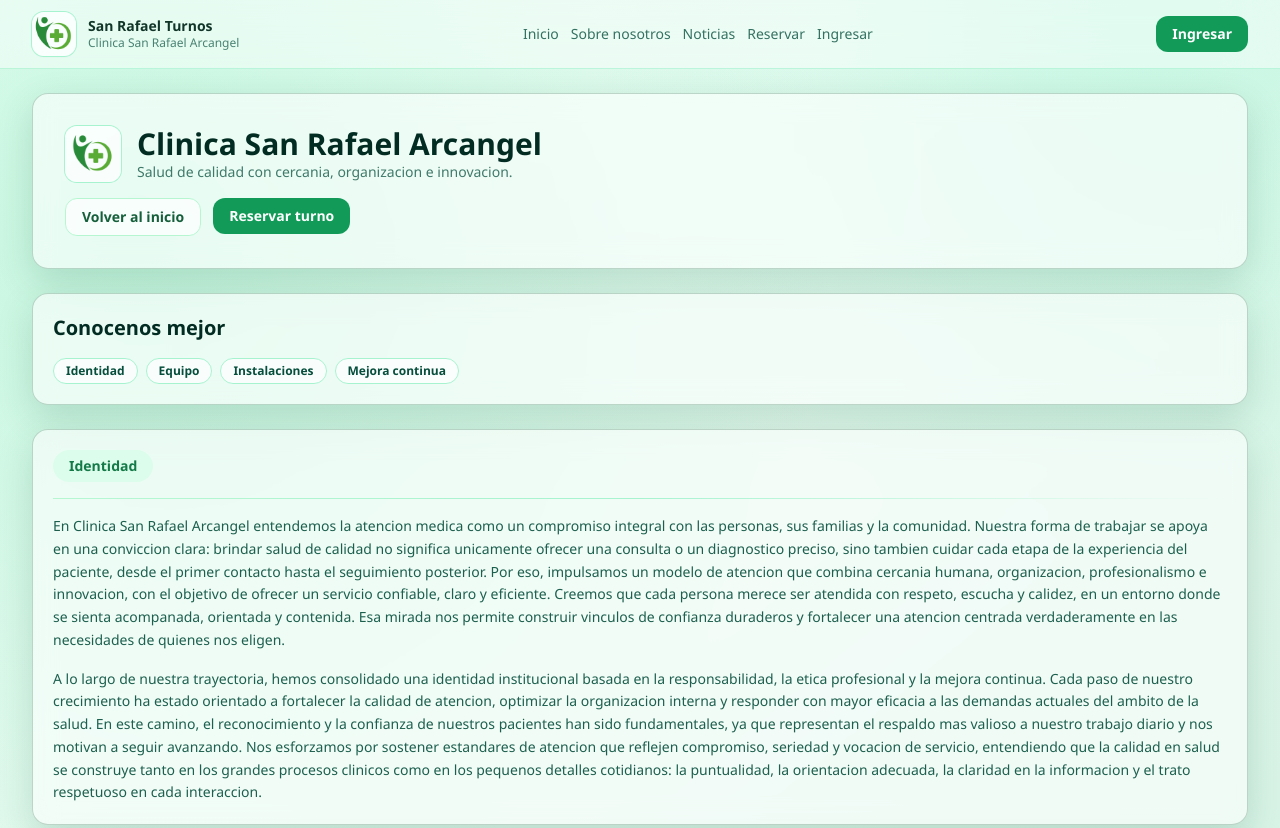
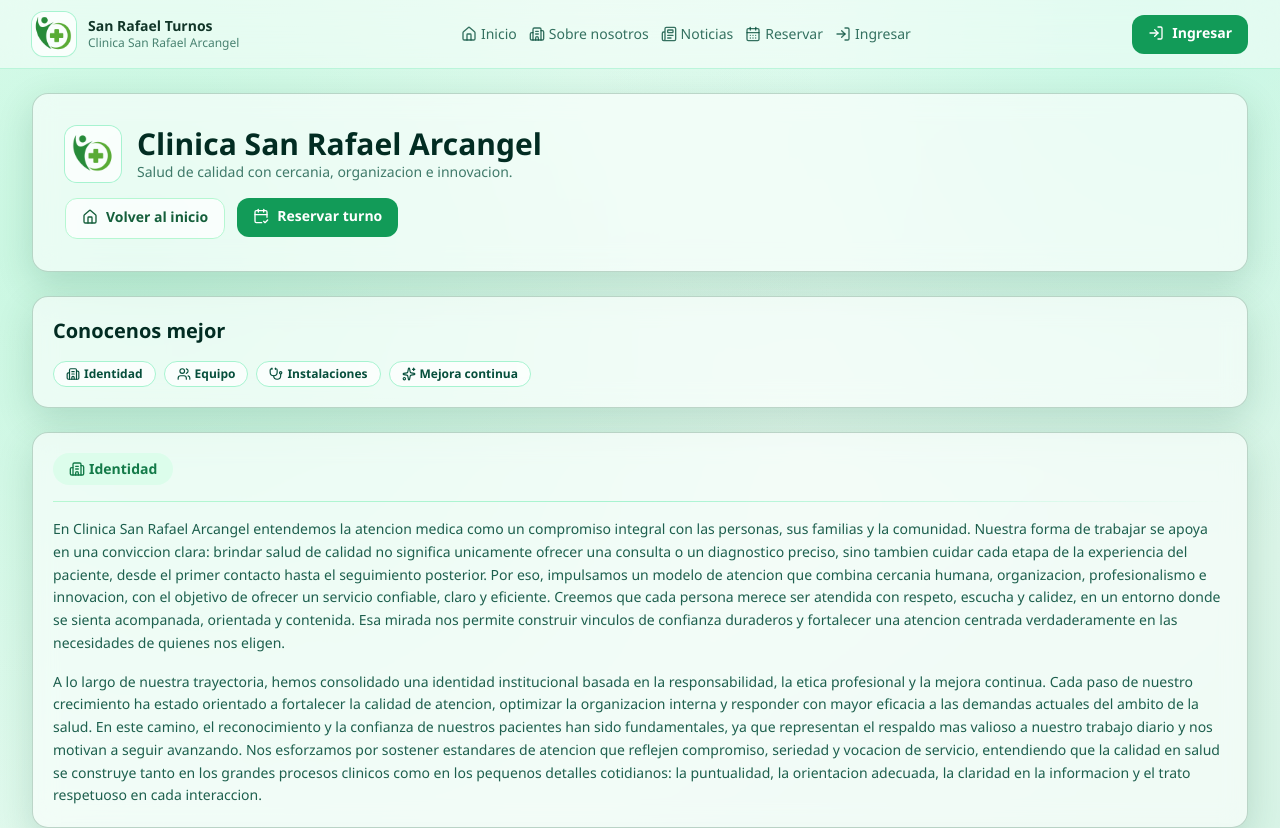
Before and after one commit to Martin-Juncos/San-Rafael-Turnos, a React (Vite) app in the folder frontend/: page /sobre-nosotros in a window 1280 px wide. Shown: the top 828 px of the page. Built offline with nearby package versions, Linux system fonts and the light colour scheme; no server answers.

Commit message:
iconos Lucide

```diff
--- a/frontend/package.json
+++ b/frontend/package.json
@@ -14,6 +14,7 @@
     "@reduxjs/toolkit": "^2.2.8",
     "axios": "^1.7.7",
     "clsx": "^2.1.1",
+    "lucide-react": "^0.575.0",
     "react": "^18.3.1",
     "react-dom": "^18.3.1",
     "react-redux": "^9.1.2",
--- a/frontend/src/components/layout/AppHeader.jsx
+++ b/frontend/src/components/layout/AppHeader.jsx
@@ -1,5 +1,6 @@
 import { Link, NavLink, useNavigate } from 'react-router-dom'
 import { useState } from 'react'
+import { Building2, CalendarDays, House, LayoutDashboard, LogIn, LogOut, Newspaper } from 'lucide-react'
 import { useAppDispatch, useAppSelector } from '../../app/hooks'
 import { clearSession, selectAuth } from '../../features/auth/authSlice'
 import { Button } from '../ui/Button'
@@ -24,6 +25,8 @@ export function AppHeader () {
     dispatch(clearSession())
     navigate('/ingresar')
   }
+
+  const navItemClassName = 'inline-flex items-center gap-1 text-sm text-emerald-900/80 hover:text-emerald-950'
 
   return (
     <header className='sticky top-0 z-40 border-b border-emerald-200/70 bg-white/45 backdrop-blur-xl'>
@@ -52,14 +55,32 @@ export function AppHeader () {
         </div>
 
         <nav className='hidden items-center gap-3 md:flex'>
-          <NavLink to='/' className='text-sm text-emerald-900/80 hover:text-emerald-950'>Inicio</NavLink>
-          <NavLink to='/sobre-nosotros' className='text-sm text-emerald-900/80 hover:text-emerald-950'>Sobre nosotros</NavLink>
-          <NavLink to='/noticias' className='text-sm text-emerald-900/80 hover:text-emerald-950'>Noticias</NavLink>
-          <NavLink to='/reservar' className='text-sm text-emerald-900/80 hover:text-emerald-950'>Reservar</NavLink>
+          <NavLink to='/' className={navItemClassName}>
+            <House className='h-4 w-4' />
+            Inicio
+          </NavLink>
+          <NavLink to='/sobre-nosotros' className={navItemClassName}>
+            <Building2 className='h-4 w-4' />
+            Sobre nosotros
+          </NavLink>
+          <NavLink to='/noticias' className={navItemClassName}>
+            <Newspaper className='h-4 w-4' />
+            Noticias
+          </NavLink>
+          <NavLink to='/reservar' className={navItemClassName}>
+            <CalendarDays className='h-4 w-4' />
+            Reservar
+          </NavLink>
           {auth.role ? (
-            <NavLink to={rolePath[auth.role]} className='text-sm text-emerald-900/80 hover:text-emerald-950'>Panel</NavLink>
+            <NavLink to={rolePath[auth.role]} className={navItemClassName}>
+              <LayoutDashboard className='h-4 w-4' />
+              Panel
+            </NavLink>
           ) : (
-            <NavLink to='/ingresar' className='text-sm text-emerald-900/80 hover:text-emerald-950'>Ingresar</NavLink>
+            <NavLink to='/ingresar' className={navItemClassName}>
+              <LogIn className='h-4 w-4' />
+              Ingresar
+            </NavLink>
           )}
         </nav>
 
@@ -70,10 +91,24 @@ export function AppHeader () {
                 <span className='hidden text-xs font-medium text-emerald-900/70 sm:block'>
                   {identityLabel}
                 </span>
-                <Button variant='secondary' onClick={handleLogout}>Salir</Button>
+                <Button variant='secondary' onClick={handleLogout}>
+                  <span className='inline-flex items-center gap-2'>
+                    <LogOut className='h-4 w-4' />
+                    Salir
+                  </span>
+                </Button>
               </>
               )
-            : <Link to='/ingresar'><Button>Ingresar</Button></Link>}
+            : (
+              <Link to='/ingresar'>
+                <Button>
+                  <span className='inline-flex items-center gap-2'>
+                    <LogIn className='h-4 w-4' />
+                    Ingresar
+                  </span>
+                </Button>
+              </Link>
+              )}
         </div>
       </div>
     </header>
--- a/frontend/src/pages/public/AboutPage.jsx
+++ b/frontend/src/pages/public/AboutPage.jsx
@@ -1,5 +1,6 @@
 import { useState } from 'react'
 import { Link } from 'react-router-dom'
+import { Building2, CalendarCheck2, Home, Sparkles, Stethoscope, Users } from 'lucide-react'
 import { Card } from '../../components/ui/Card'
 import { Button } from '../../components/ui/Button'
 
@@ -54,6 +55,13 @@ const galleryItems = [
   }
 ]
 
+const sectionIconMap = {
+  identidad: Building2,
+  equipo: Users,
+  instalaciones: Stethoscope,
+  'mejora-continua': Sparkles
+}
+
 function AboutGalleryImage ({ src, title }) {
   const [failed, setFailed] = useState(false)
 
@@ -98,8 +106,22 @@ export function AboutPage () {
         </div>
 
         <div className='flex flex-wrap gap-3'>
-          <Link to='/'><Button variant='secondary'>Volver al inicio</Button></Link>
-          <Link to='/reservar'><Button>Reservar turno</Button></Link>
+          <Link to='/'>
+            <Button variant='secondary'>
+              <span className='inline-flex items-center gap-2'>
+                <Home className='h-4 w-4' />
+                Volver al inicio
+              </span>
+            </Button>
+          </Link>
+          <Link to='/reservar'>
+            <Button>
+              <span className='inline-flex items-center gap-2'>
+                <CalendarCheck2 className='h-4 w-4' />
+                Reservar turno
+              </span>
+            </Button>
+          </Link>
         </div>
       </section>
 
@@ -110,8 +132,12 @@ export function AboutPage () {
             <a
               key={`section-nav-${section.id}`}
               href={`#${section.id}`}
-              className='rounded-full border border-emerald-200 bg-white/70 px-3 py-1 text-xs font-semibold text-emerald-900 transition hover:border-brand-300 hover:text-brand-700'
+              className='inline-flex items-center gap-1 rounded-full border border-emerald-200 bg-white/70 px-3 py-1 text-xs font-semibold text-emerald-900 transition hover:border-brand-300 hover:text-brand-700'
             >
+              {(() => {
+                const SectionIcon = sectionIconMap[section.id]
+                return SectionIcon ? <SectionIcon className='h-3.5 w-3.5' /> : null
+              })()}
               {section.title}
             </a>
           ))}
@@ -123,7 +149,11 @@ export function AboutPage () {
           <section key={section.id} id={section.id} className='scroll-mt-24'>
             <Card className='space-y-4'>
               <div className='flex items-center gap-3'>
-                <h3 className='inline-flex rounded-full bg-brand-100 px-4 py-1.5 text-sm font-semibold text-brand-700'>
+                <h3 className='inline-flex items-center gap-1 rounded-full bg-brand-100 px-4 py-1.5 text-sm font-semibold text-brand-700'>
+                  {(() => {
+                    const SectionIcon = sectionIconMap[section.id]
+                    return SectionIcon ? <SectionIcon className='h-4 w-4' /> : null
+                  })()}
                   {section.title}
                 </h3>
               </div>
--- a/frontend/src/pages/public/LandingPage.jsx
+++ b/frontend/src/pages/public/LandingPage.jsx
@@ -1,5 +1,19 @@
 import { useEffect, useMemo, useState } from 'react'
 import { Link } from 'react-router-dom'
+import {
+  ArrowRight,
+  CalendarCheck2,
+  CircleDollarSign,
+  Clock3,
+  Facebook,
+  Instagram,
+  LogIn,
+  Mail,
+  MapPin,
+  MessageCircle,
+  Phone,
+  Stethoscope
+} from 'lucide-react'
 import { Card } from '../../components/ui/Card'
 import { Button } from '../../components/ui/Button'
 import { NewsCard } from '../../components/public/NewsCard'
@@ -219,16 +233,39 @@ export function LandingPage () {
               Gestiona agendas por especialidad y medico, evita sobre-reservas y confirma turnos en minutos con una experiencia digital simple y confiable.
             </p>
             <div className='flex flex-wrap gap-3'>
-              <Link to='/reservar'><Button>Reservar turno</Button></Link>
-              <Link to='/ingresar'><Button variant='secondary'>Ingresar</Button></Link>
+              <Link to='/reservar'>
+                <Button>
+                  <span className='inline-flex items-center gap-2'>
+                    <CalendarCheck2 className='h-4 w-4' />
+                    Reservar turno
+                  </span>
+                </Button>
+              </Link>
+              <Link to='/ingresar'>
+                <Button variant='secondary'>
+                  <span className='inline-flex items-center gap-2'>
+                    <LogIn className='h-4 w-4' />
+                    Ingresar
+                  </span>
+                </Button>
+              </Link>
             </div>
           </div>
           <Card className='space-y-3 bg-white/65'>
             <p className='text-sm font-semibold text-emerald-900'>Como funciona</p>
             <ol className='space-y-2 text-sm text-emerald-900/80'>
-              <li>1. Elige especialidad, medico y horario.</li>
-              <li>2. Completa tus datos y bloquea el turno por 10 minutos.</li>
-              <li>3. Realiza el pago online y confirma por WhatsApp.</li>
+              <li className='flex items-start gap-2'>
+                <Stethoscope className='mt-0.5 h-4 w-4 text-brand-700' />
+                <span>Elige especialidad, medico y horario.</span>
+              </li>
+              <li className='flex items-start gap-2'>
+                <Clock3 className='mt-0.5 h-4 w-4 text-brand-700' />
+                <span>Completa tus datos y bloquea el turno por 10 minutos.</span>
+              </li>
+              <li className='flex items-start gap-2'>
+                <CircleDollarSign className='mt-0.5 h-4 w-4 text-brand-700' />
+                <span>Realiza el pago online y confirma por WhatsApp.</span>
+              </li>
             </ol>
           </Card>
         </div>
@@ -261,8 +298,9 @@ export function LandingPage () {
               <p className='text-sm leading-relaxed text-emerald-900/85'>
                 Porque creemos que una buena atencion medica no depende solo del diagnostico, sino tambien de como acompanamos a cada paciente desde el primer contacto. En Clinica San Rafael Arcangel combinamos trato cercano, organizacion y procesos modernos para brindar una experiencia mas agil, clara y confiable para pacientes, profesionales y equipos administrativos.
               </p>
-              <Link to='/sobre-nosotros' className='inline-flex text-sm font-semibold text-brand-700 hover:text-brand-800'>
-                Conoscanos mejor aca -&gt;
+              <Link to='/sobre-nosotros' className='inline-flex items-center gap-1 text-sm font-semibold text-brand-700 hover:text-brand-800'>
+                Conoscanos mejor aca
+                <ArrowRight className='h-4 w-4' />
               </Link>
             </div>
           </div>
@@ -300,8 +338,9 @@ export function LandingPage () {
             )
           : null}
         <div className='pt-1'>
-          <Link to='/especialidades' className='text-sm font-semibold text-brand-700 hover:text-brand-800'>
-            Ver todas -&gt;
+          <Link to='/especialidades' className='inline-flex items-center gap-1 text-sm font-semibold text-brand-700 hover:text-brand-800'>
+            Ver todas
+            <ArrowRight className='h-4 w-4' />
           </Link>
         </div>
       </section>
@@ -392,8 +431,9 @@ export function LandingPage () {
             )
           : null}
         <div className='pt-1'>
-          <Link to='/profesionales' className='text-sm font-semibold text-brand-700 hover:text-brand-800'>
-            Ver todos -&gt;
+          <Link to='/profesionales' className='inline-flex items-center gap-1 text-sm font-semibold text-brand-700 hover:text-brand-800'>
+            Ver todos
+            <ArrowRight className='h-4 w-4' />
           </Link>
         </div>
       </section>
@@ -421,8 +461,9 @@ export function LandingPage () {
             )
           : null}
         <div className='pt-1'>
-          <Link to='/noticias' className='text-sm font-semibold text-brand-700 hover:text-brand-800'>
-            Ver mas noticias -&gt;
+          <Link to='/noticias' className='inline-flex items-center gap-1 text-sm font-semibold text-brand-700 hover:text-brand-800'>
+            Ver mas noticias
+            <ArrowRight className='h-4 w-4' />
           </Link>
         </div>
       </section>
@@ -430,16 +471,36 @@ export function LandingPage () {
       <section id='contacto' className='grid gap-4 md:grid-cols-2'>
         <Card>
           <h3 className='text-lg font-semibold text-emerald-950'>Contacto</h3>
-          <p className='mt-2 text-sm text-emerald-900/80'>Av. San Martin 1234, San Rafael, Mendoza</p>
-          <p className='text-sm text-emerald-900/80'>Telefono: +54 260 412-3456</p>
-          <p className='text-sm text-emerald-900/80'>Email: contacto@sanrafaelturnos.com</p>
+          <div className='mt-3 space-y-2 text-sm text-emerald-900/80'>
+            <p className='flex items-start gap-2'>
+              <MapPin className='mt-0.5 h-4 w-4 text-brand-700' />
+              <span>Av. San Martin 1234, San Rafael, Mendoza</span>
+            </p>
+            <p className='flex items-center gap-2'>
+              <Phone className='h-4 w-4 text-brand-700' />
+              <span>+54 260 412-3456</span>
+            </p>
+            <p className='flex items-center gap-2'>
+              <Mail className='h-4 w-4 text-brand-700' />
+              <span>contacto@sanrafaelturnos.com</span>
+            </p>
+          </div>
         </Card>
         <Card>
           <h3 className='text-lg font-semibold text-emerald-950'>Redes</h3>
           <div className='mt-2 flex flex-wrap gap-2 text-sm text-emerald-900/80'>
-            <span className='rounded-lg bg-white/70 px-3 py-1'>Instagram</span>
-            <span className='rounded-lg bg-white/70 px-3 py-1'>Facebook</span>
-            <span className='rounded-lg bg-white/70 px-3 py-1'>WhatsApp</span>
+            <span className='inline-flex items-center gap-1 rounded-lg bg-white/70 px-3 py-1'>
+              <Instagram className='h-4 w-4 text-brand-700' />
+              Instagram
+            </span>
+            <span className='inline-flex items-center gap-1 rounded-lg bg-white/70 px-3 py-1'>
+              <Facebook className='h-4 w-4 text-brand-700' />
+              Facebook
+            </span>
+            <span className='inline-flex items-center gap-1 rounded-lg bg-white/70 px-3 py-1'>
+              <MessageCircle className='h-4 w-4 text-brand-700' />
+              WhatsApp
+            </span>
           </div>
         </Card>
       </section>
--- a/frontend/src/pages/public/ProfessionalsPage.jsx
+++ b/frontend/src/pages/public/ProfessionalsPage.jsx
@@ -1,5 +1,6 @@
 import { useEffect, useMemo, useRef, useState } from 'react'
 import { Link } from 'react-router-dom'
+import { CalendarCheck2, Clock3, Home } from 'lucide-react'
 import { Card } from '../../components/ui/Card'
 import { Button } from '../../components/ui/Button'
 import { doctorsService, slotsService } from '../../api/services'
@@ -150,8 +151,22 @@ export function ProfessionalsPage () {
           Revisa todos los profesionales, su especialidad y la disponibilidad de atencion.
         </p>
         <div className='flex flex-wrap gap-3'>
-          <Link to='/'><Button variant='secondary'>Volver al inicio</Button></Link>
-          <Link to='/reservar'><Button>Reservar turno</Button></Link>
+          <Link to='/'>
+            <Button variant='secondary'>
+              <span className='inline-flex items-center gap-2'>
+                <Home className='h-4 w-4' />
+                Volver al inicio
+              </span>
+            </Button>
+          </Link>
+          <Link to='/reservar'>
+            <Button>
+              <span className='inline-flex items-center gap-2'>
+                <CalendarCheck2 className='h-4 w-4' />
+                Reservar turno
+              </span>
+            </Button>
+          </Link>
         </div>
       </section>
 
@@ -175,7 +190,10 @@ export function ProfessionalsPage () {
                     className='px-4 py-2 text-sm'
                     onClick={() => toggleDoctorAgenda(doctor.id)}
                   >
-                    {expandedDoctorId === doctor.id ? 'Ocultar disponibilidad' : 'Ver disponibilidad'}
+                    <span className='inline-flex items-center gap-2'>
+                      <Clock3 className='h-4 w-4' />
+                      {expandedDoctorId === doctor.id ? 'Ocultar disponibilidad' : 'Ver disponibilidad'}
+                    </span>
                   </Button>
                 </div>
 
--- a/frontend/src/pages/public/SpecialtiesPage.jsx
+++ b/frontend/src/pages/public/SpecialtiesPage.jsx
@@ -1,5 +1,6 @@
 import { useEffect, useState } from 'react'
 import { Link } from 'react-router-dom'
+import { ArrowRight, CalendarCheck2, Home } from 'lucide-react'
 import { Card } from '../../components/ui/Card'
 import { Button } from '../../components/ui/Button'
 import { specialtiesService } from '../../api/services'
@@ -46,8 +47,22 @@ export function SpecialtiesPage () {
           Conoce todas las especialidades activas de la Clinica San Rafael Arcangel.
         </p>
         <div className='flex flex-wrap gap-3'>
-          <Link to='/'><Button variant='secondary'>Volver al inicio</Button></Link>
-          <Link to='/reservar'><Button>Reservar turno</Button></Link>
+          <Link to='/'>
+            <Button variant='secondary'>
+              <span className='inline-flex items-center gap-2'>
+                <Home className='h-4 w-4' />
+                Volver al inicio
+              </span>
+            </Button>
+          </Link>
+          <Link to='/reservar'>
+            <Button>
+              <span className='inline-flex items-center gap-2'>
+                <CalendarCheck2 className='h-4 w-4' />
+                Reservar turno
+              </span>
+            </Button>
+          </Link>
         </div>
       </section>
 
@@ -64,7 +79,10 @@ export function SpecialtiesPage () {
                   <p className='text-sm text-emerald-900/80'>
                     {specialty.description?.trim() || 'Descripcion no disponible por el momento.'}
                   </p>
-                  <p className='text-xs font-semibold text-brand-700'>Ver profesionales -&gt;</p>
+                  <p className='inline-flex items-center gap-1 text-xs font-semibold text-brand-700'>
+                    Ver profesionales
+                    <ArrowRight className='h-3.5 w-3.5' />
+                  </p>
                 </Card>
               </Link>
             ))}
```
